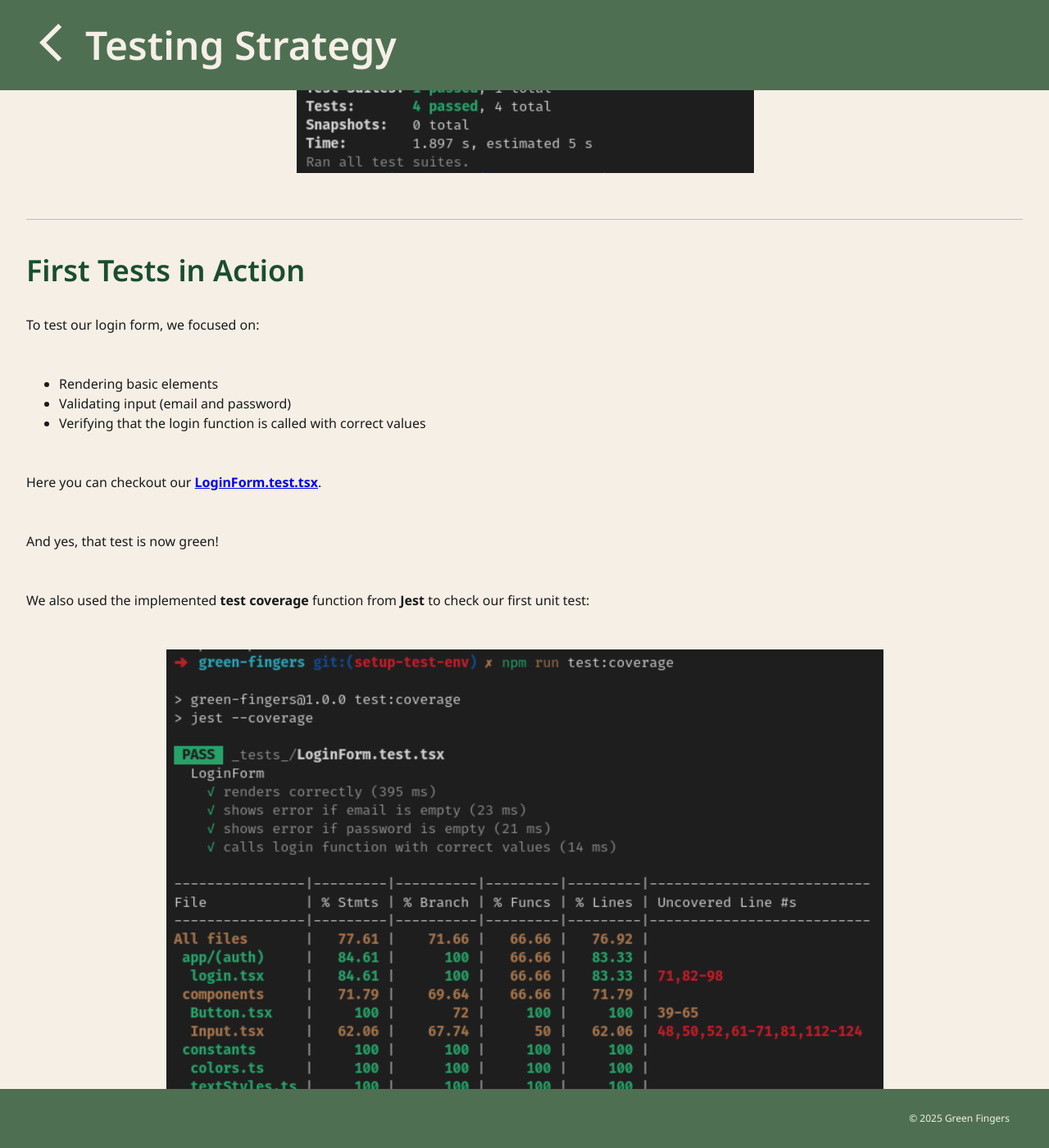
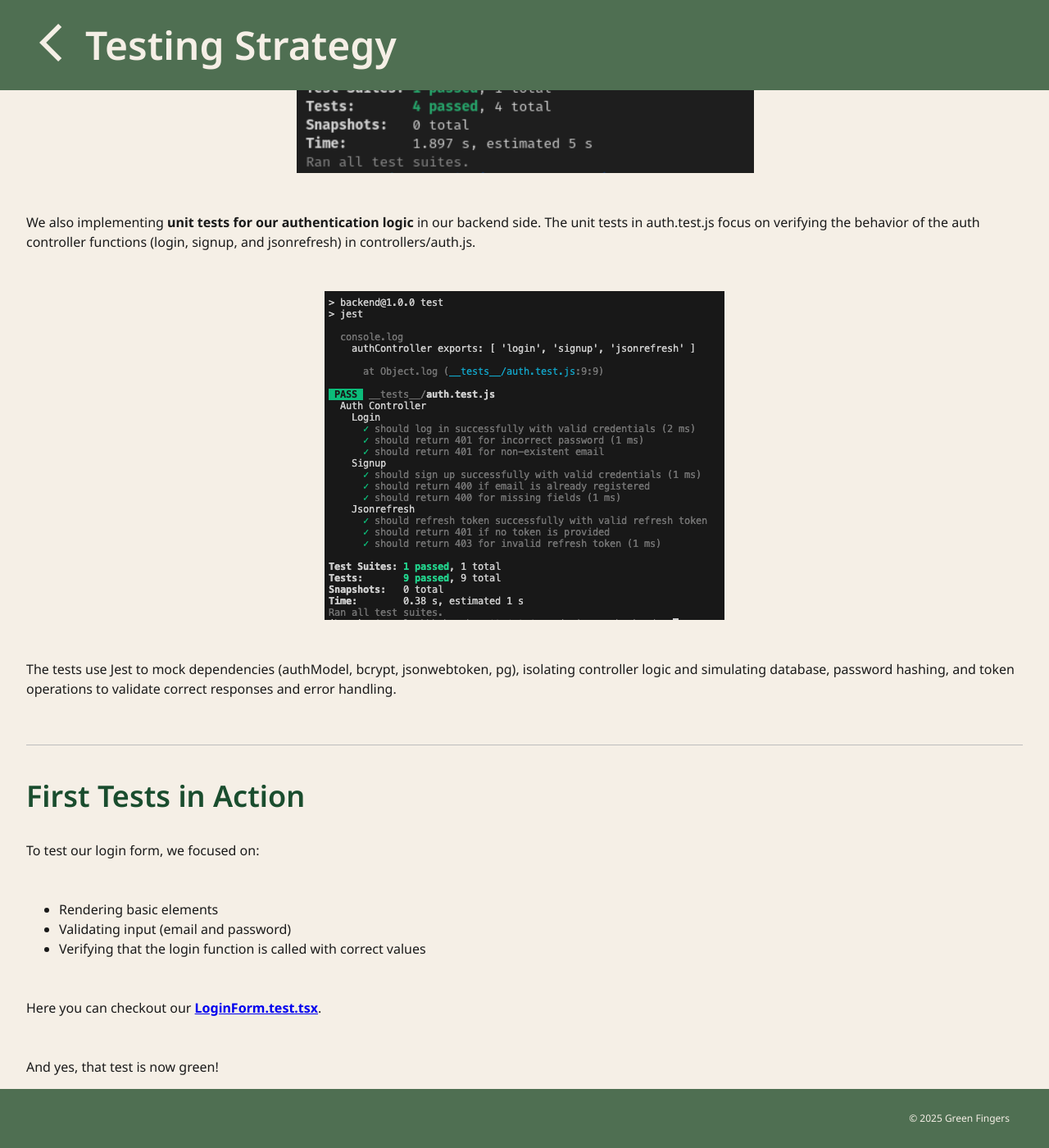
Before and after one commit to Green-Fingers-App/gardeningApp, a Jekyll site: the page built from docs/_posts/2025-04-13-first-testing.md, in a window 1280 px wide and 1400 px high, scrolled down 1185 px. Shown: the whole window at 82% size. Built offline with Jekyll 4.4.1, drawn with Linux system fonts in a browser that asks for light colours; comment, search, counter and statistics services are not loaded.

Commit message:
add auth test to post

```diff
--- a/docs/_posts/2025-04-13-first-testing.md
+++ b/docs/_posts/2025-04-13-first-testing.md
@@ -17,16 +17,22 @@ Our app is growing – from user management and garden creation to future featur
 
 We’ve identified several test levels, based on both our tech stack and testing goals:
 
-| Layer        | Tool(s)                      | Purpose                                                      |
-|--------------|------------------------------|--------------------------------------------------------------|
-| **Frontend** | Jest + React Testing Library | Test UI components and form behavior from a user’s view      |
-| **Backend**  | Jest                         | Unit testing business logic and route handlers               |
-| **API**      | Postman                      | Manual and automated testing of REST endpoints               |
-| **E2E**      | Detox (planned)   | Behavior-driven full-app flows for login, signup, etc.       |
+| Layer        | Tool(s)                      | Purpose                                                 |
+| ------------ | ---------------------------- | ------------------------------------------------------- |
+| **Frontend** | Jest + React Testing Library | Test UI components and form behavior from a user’s view |
+| **Backend**  | Jest                         | Unit testing business logic and route handlers          |
+| **API**      | Postman                      | Manual and automated testing of REST endpoints          |
+| **E2E**      | Detox (planned)              | Behavior-driven full-app flows for login, signup, etc.  |
 
 We started implementing **unit tests for our login flow** using Jest and React Testing Library. Here's a sneak peek at our passing test suite for `login.tsx`:
 
 ![Login Test Screenshot](/gardeningApp/assets/screenshots/testUnitTestLoginForm.png)
+
+We also implementing **unit tests for our authentication logic** in our backend side. The unit tests in auth.test.js focus on verifying the behavior of the auth controller functions (login, signup, and jsonrefresh) in controllers/auth.js.
+
+![auth test screenshot](/gardeningApp/assets/screenshots/unittestAuthController.png)
+
+The tests use Jest to mock dependencies (authModel, bcrypt, jsonwebtoken, pg), isolating controller logic and simulating database, password hashing, and token operations to validate correct responses and error handling.
 
 ---
 
@@ -45,7 +51,6 @@ And yes, that test is now green!
 We also used the implemented **test coverage** function from **Jest** to check our first unit test:
 
 ![Login Test Coverage Screenshot](/gardeningApp/assets/screenshots/loginFormTestCoverage.png)
-
 
 ---
 
```
Also changed, not shown: docs/assets/screenshots/unittestAuthController.png (added).
